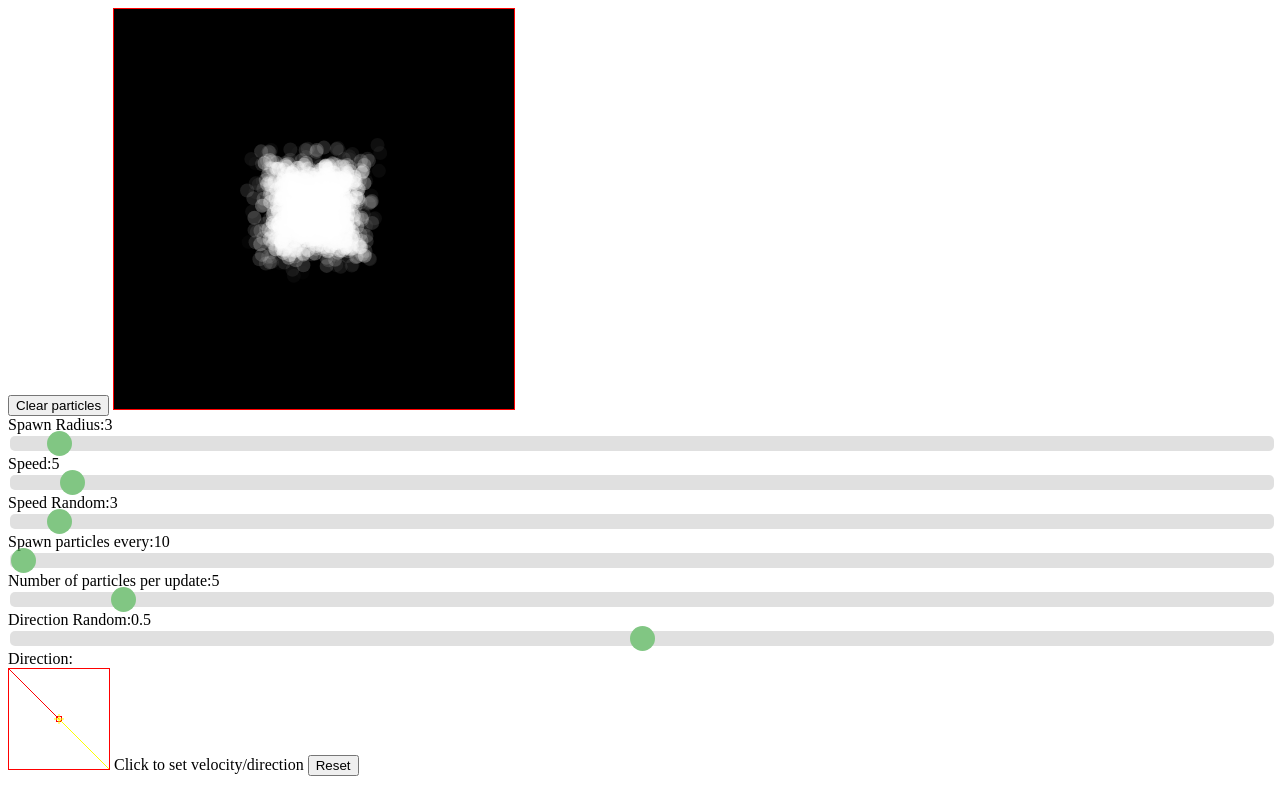
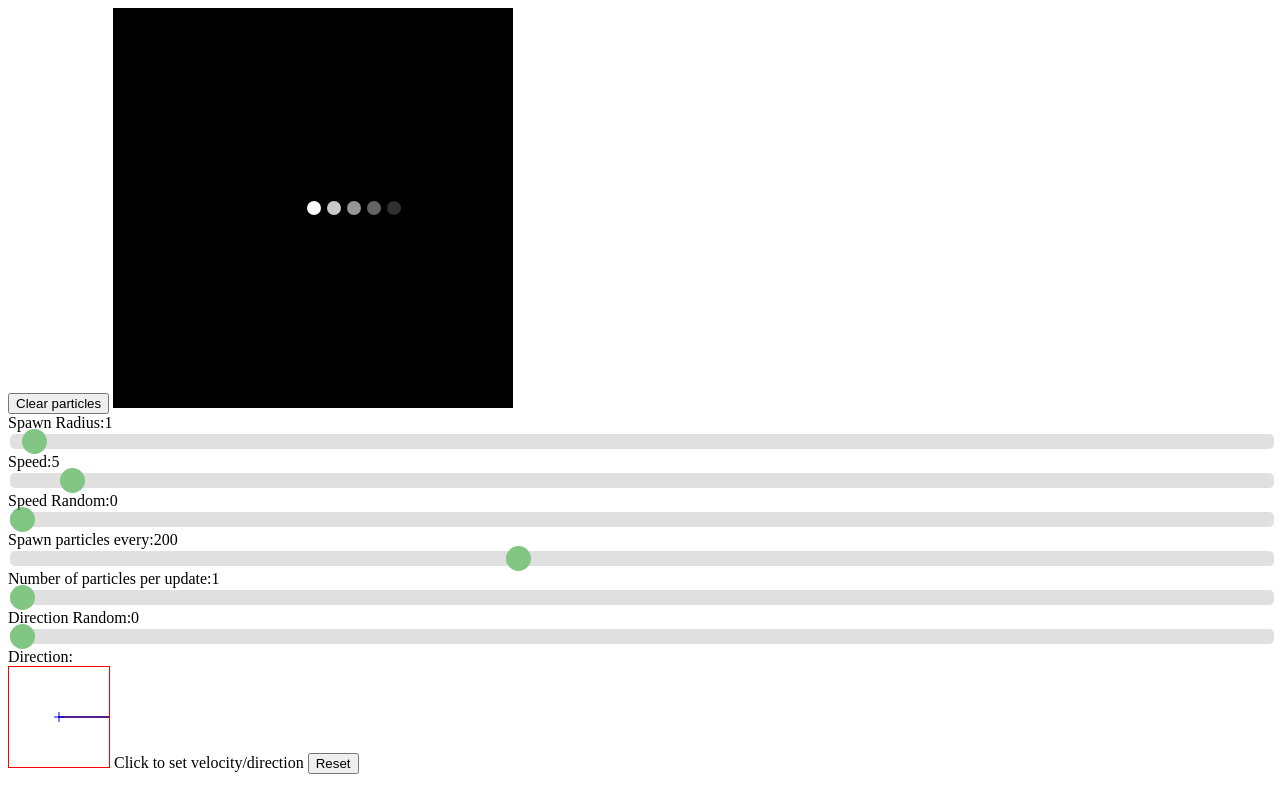
Before and after one commit to Biratus/ParticleSystem, a plain HTML site: page index.html in a window 1280 px wide. Drawn offline with nearby package versions, Linux system fonts and the light colour scheme.

Commit message:
direction display/input bug

```diff
--- a/emitter.js
+++ b/emitter.js
@@ -9,7 +9,7 @@ function Emitter(x,y) {
     this.particleParam={
         spawnRadius:{"minx":-1,"miny":-1,"maxx":1,"maxy":1},
         speed:1,
-        direction:{"x":0,"y":0},
+        direction:0,
         directionRandom:0.5,
         speedRandom:1
     };
@@ -53,7 +53,11 @@ function Emitter(x,y) {
     }
 
     this.randomDirection=function() {
-        return {"x":this.particleParam.direction.x+random(-1*this.particleParam.directionRandom,this.particleParam.directionRandom),
-                "y":this.particleParam.direction.y+random(-1*this.particleParam.directionRandom,this.particleParam.directionRandom)};
+        if(this.particleParam.direction==undefined) {
+            return random(0,360)*Math.PI/180;
+        }
+        return random(this.particleParam.direction-this.particleParam.directionRandom,this.particleParam.direction+this.particleParam.directionRandom)
+//        {"x":this.particleParam.direction.x+random(-1*this.particleParam.directionRandom,this.particleParam.directionRandom),
+//                "y":this.particleParam.direction.y+random(-1*this.particleParam.directionRandom,this.particleParam.directionRandom)};
     }
 }
--- a/index.html
+++ b/index.html
@@ -44,18 +44,18 @@
         </style>
         <button onclick="e.particles=[];">Clear particles</button>
         <div class="slidecontainer" id="values">
-            Spawn Radius:<span id="val_spawnRadius">3</span>
-            <input type="range" min="0" max="100" value="3" class="slider" id="spawnRadius">
+            Spawn Radius:<span id="val_spawnRadius">1</span>
+            <input type="range" min="0" max="100" value="1" class="slider" id="spawnRadius">
             Speed:<span id="val_speed">5</span>
             <input type="range" min="1" max="100" value="5" class="slider" id="speed">
-            Speed Random:<span id="val_speedRandom">3</span>
-            <input type="range" min="0" max="100" value="3" class="slider" id="speedRandom">
-            Spawn particles every:<span id="val_emitUpRate">10</span>
-            <input type="range" min="1" max="10000" value="10" class="slider" id="emitUpRate" step="10">
-            Number of particles per update:<span id="val_partAddRate">5</span>
-            <input type="range" min="1" max="50" value="5" class="slider" id="partAddRate" >
-            Direction Random:<span id="val_directionRandom">0.5</span>
-            <input type="range" min="0" max="1" value="0.5" class="slider" step="0.01" id="directionRandom">
+            Speed Random:<span id="val_speedRandom">0</span>
+            <input type="range" min="0" max="100" value="0" class="slider" id="speedRandom">
+            Spawn particles every:<span id="val_emitUpRate">200</span>
+            <input type="range" min="0" max="500" value="200" class="slider" id="emitUpRate" step="5">
+            Number of particles per update:<span id="val_partAddRate">1</span>
+            <input type="range" min="1" max="50" value="1" class="slider" id="partAddRate" >
+            Direction Random:<span id="val_directionRandom">0</span>
+            <input type="range" min="0" max="360" value="0" class="slider" step="1" id="directionRandom">
 <!--
             Speed:<span id="val_speed">3</span>
             <input type="range" min="1" max="100" value="50" class="slider" id="speed">
@@ -64,6 +64,6 @@
         Direction:<br/>
         <canvas id="velocityCanvas" width="100" height="100"></canvas>
         Click to set velocity/direction
-        <button onclick="e.particleParam.velocity={'x':0,'y':0};updateVelCanvas();">Reset</button>
+        <button onclick="e.particleParam.direction=undefined;updateVelCanvas();">Reset</button>
     </body>
 </html>
--- a/index.js
+++ b/index.js
@@ -7,24 +7,27 @@ const width=400,height=400;
 const inputCanvasWidth=100,inputCanvasHeight=100;
 const FrameRate=10;
 
+const baseX=1;
+const baseY=0;
+const baseSide=Math.sqrt(Math.pow(-baseX*inputCanvasWidth/2,2)+Math.pow(-baseY*inputCanvasHeight/2,2));
+
 window.onload=function() {
     let c=document.createElement("canvas");
     c.width=width;c.height=height;
     document.body.insertBefore(c,document.getElementById("values"));
-    c.style.border="1px solid red";
     ctx=c.getContext("2d");
-    //e = new Emitter(2*width/3,height);
+
     e = new Emitter(width/2,height/2);
-//    e1=new Emitter(width/3,height);
-//    e1.start();
-    $("[type='range']").each(function(i,elt){
-        let val=parseFloat(elt.value);
-        e.particleParam.spawnRadius={"minx":-width*val/100,"miny":-height*val/100,"maxx":width*val/100,"maxy":height*val/100};
-         e.particleParam.speedRandom=val;
-        e.addParticleRate=val;
-        e.particlePerFrame=val;
-         e.particleParam.directionRandom=val;
-    });
+
+    //init parameters
+    e.particleParam.spawnRadius=$("#spawnRadius").val();
+    e.particleParam.speedRandom=$("#speedRandom").val();
+    e.particleParam.speed=$("#speed").val();
+    e.addParticleRate=$("#emitUpRate").val();
+    e.particlePerFrame=$("#partAddRate").val();
+    e.particleParam.directionRandom=$("#directionRandom").val();
+    e.particleParam.direction=0;
+    //slider change
     $("[type='range']").on("change",function(event){
         let val=parseFloat(event.currentTarget.value);
         if($("#spawnRadius").is(event.currentTarget)) {
@@ -38,21 +41,30 @@ window.onload=function() {
         } else if($("#partAddRate").is(event.currentTarget)) {
             e.particlePerFrame=val;
         } else if($("#directionRandom").is(event.currentTarget)) {
-            e.particleParam.directionRandom=val;
+            e.particleParam.directionRandom=val*Math.PI/180;
         }
         $("#val_"+event.currentTarget.id).text(val);
         updateVelCanvas();
     });
+    //canvas click
+    $("#velocityCanvas").on("click",function(event) {
 
-    $("#velocityCanvas").on("click",function(event) {
         let vX=event.offsetX-inputCanvasWidth/2,vY=event.offsetY-inputCanvasHeight/2;
+        /*vX/=inputCanvasWidth;
+        vY/=inputCanvasHeight;*/
+        console.log(vX+" "+vY);
+        let toPtSide=Math.sqrt(Math.pow(-vX,2)+Math.pow(vY,2));
+        let opposite=Math.sqrt(Math.pow(vX-baseX**inputCanvasWidth/2,2)+Math.pow(vY-baseY*inputCanvasHeight/2,2));
+        console.log("topt"+toPtSide+" opp:"+opposite);
+        let angle=Math.acos((toPtSide*toPtSide + baseSide*baseSide - opposite*opposite) / (2 * toPtSide * baseSide));
+        //let angle=Math.atan2(vX,-vY);
+        console.log(angle+"="+angle*(180/Math.PI));
 
-        e.particleParam.direction.x=vX/inputCanvasWidth;
-        e.particleParam.direction.y=vY/inputCanvasHeight;
+        e.particleParam.direction=angle;
         updateVelCanvas();
 
     });
-
+    //canvas display
     let velC = document.getElementById("velocityCanvas");
     velC.width=inputCanvasWidth;
     velC.height=inputCanvasHeight;
@@ -74,20 +86,43 @@ function updateVelCanvas() {
     velCtx.fillStyle="#ffffff";
     velCtx.fillRect(xRad+1,yRad+1,valRad*inputCanvasWidth/50-2,valRad*inputCanvasHeight/50-2);
 
-    //direction
-    //min dir
-    velCtx.strokeStyle="#ff0000";
+    //baseLine
+    velCtx.strokeStyle="#00ff00";//green
         velCtx.beginPath();
         velCtx.moveTo(inputCanvasWidth/2,inputCanvasHeight/2);
-    velCtx.lineTo((e.particleParam.direction.x-e.particleParam.directionRandom)*inputCanvasWidth+inputCanvasWidth/2,(e.particleParam.direction.y-e.particleParam.directionRandom)*inputCanvasHeight+inputCanvasHeight/2);
+        velCtx.lineTo(baseX*inputCanvasWidth+inputCanvasWidth/2
+                      ,baseY*inputCanvasHeight+inputCanvasHeight/2);
+        velCtx.stroke();
+    //direction
+    if(e.particleParam.direction===undefined) {
+        velCtx.fillStyle="#0000ff";
+        velCtx.arc(inputCanvasWidth/2,inputCanvasHeight/2,inputCanvasHeight/3,0,Math.PI*2);
+        velCtx.stroke();
+    } else {
+        //main dir
+        velCtx.strokeStyle="#000000";//black
+        velCtx.beginPath();
+        velCtx.moveTo(inputCanvasWidth/2,inputCanvasHeight/2);
+        velCtx.lineTo(Math.cos(e.particleParam.direction)*inputCanvasWidth+inputCanvasWidth/2
+                      ,Math.sin(e.particleParam.direction)*inputCanvasHeight+inputCanvasHeight/2);
+        velCtx.stroke();
+
+        //min dir
+        velCtx.strokeStyle="#ff0000";//Red
+        velCtx.beginPath();
+        velCtx.moveTo(inputCanvasWidth/2,inputCanvasHeight/2);
+        velCtx.lineTo(Math.cos(e.particleParam.direction-e.particleParam.directionRandom)*inputCanvasWidth+inputCanvasWidth/2
+                      ,Math.sin(e.particleParam.direction-e.particleParam.directionRandom)*inputCanvasHeight+inputCanvasHeight/2);
         velCtx.stroke();
 
         //max dir
-    velCtx.strokeStyle="#ffff00";
+        velCtx.strokeStyle="#0000ff";//blue
         velCtx.beginPath();
         velCtx.moveTo(inputCanvasWidth/2,inputCanvasHeight/2);
-    velCtx.lineTo((e.particleParam.direction.x+e.particleParam.directionRandom)*inputCanvasWidth+inputCanvasWidth/2,(e.particleParam.direction.y+e.particleParam.directionRandom)*inputCanvasHeight+inputCanvasHeight/2);
+        velCtx.lineTo(Math.cos(e.particleParam.direction+e.particleParam.directionRandom)*inputCanvasWidth+inputCanvasWidth/2
+                      ,Math.sin(e.particleParam.direction+e.particleParam.directionRandom)*inputCanvasHeight+inputCanvasHeight/2);
         velCtx.stroke();
+    }
 
 
     velCtx.beginPath();
--- a/particle.js
+++ b/particle.js
@@ -1,13 +1,13 @@
 function Particle(x,y,spawnRadius,direction,speed) {
     spawnRadius = spawnRadius || {"minx":-1,"miny":-1,"maxx":1,"maxy":1};
-    this.x=x+random(spawnRadius.minx,spawnRadius.maxx);
-    this.y=y+random(spawnRadius.miny,spawnRadius.maxy);
+    this.x=x;//+random(spawnRadius.minx,spawnRadius.maxx);
+    this.y=y;//+random(spawnRadius.miny,spawnRadius.maxy);
 
     this.opacity=1;
 
     this.speed=speed
 
-    this.direction=direction || {"x":random(-1,1),"y":random(-1,1)};
+    this.direction=direction || 0;
 
     this.toDelete=false;
 
@@ -29,8 +29,8 @@ function Particle(x,y,spawnRadius,direction,speed) {
         ctx.fill();
     }
     this.update=function() {
-        this.x+=this.speed*this.direction.x;
-        this.y+=this.speed*this.direction.y;
+        this.x+=Math.cos(this.direction);//*this.speed;
+        this.y+=Math.sin(this.direction);//*this.speed;
 
         for(let f of this.updateEvents) f.call(this);
 
```
Lines whose indentation alone changed are shown as unchanged.
